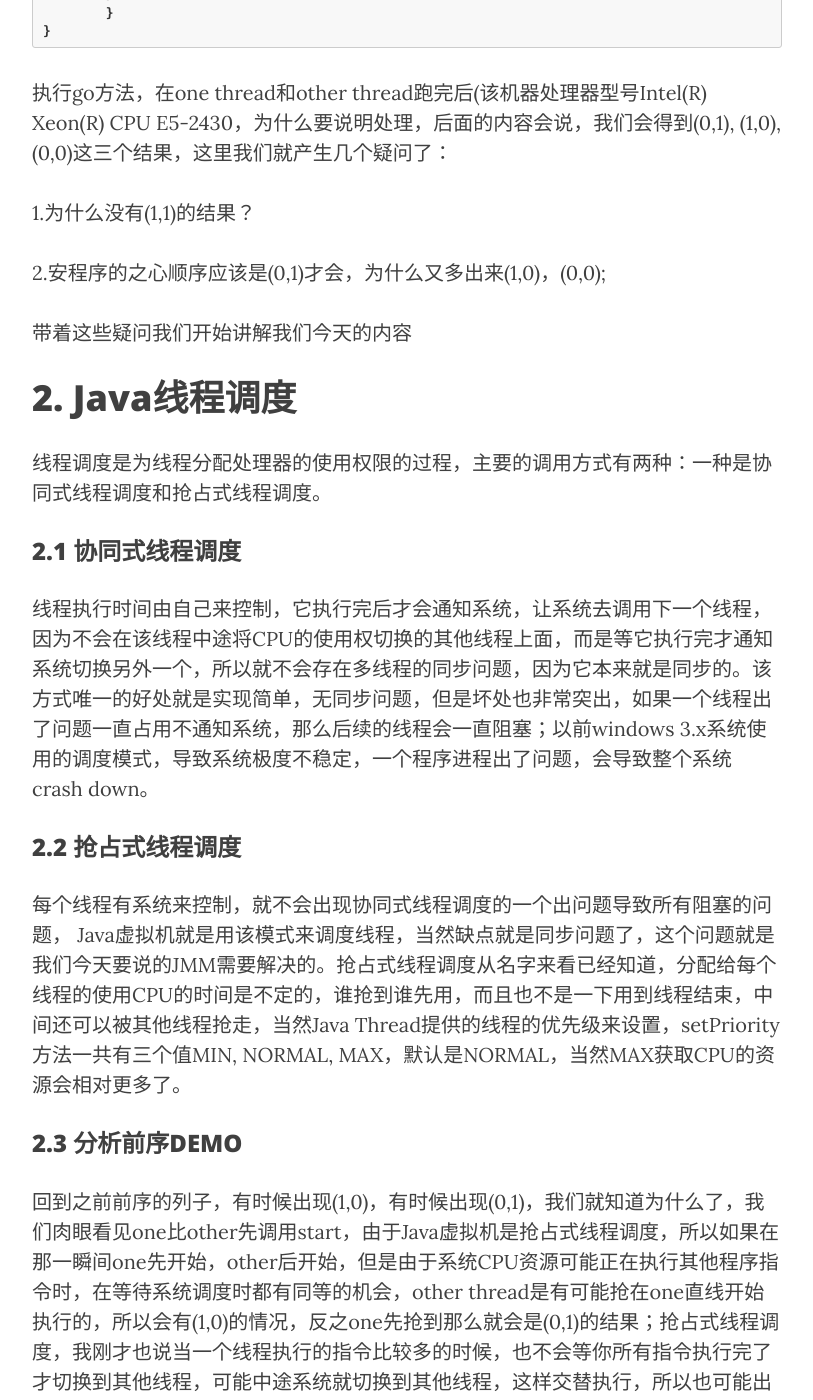
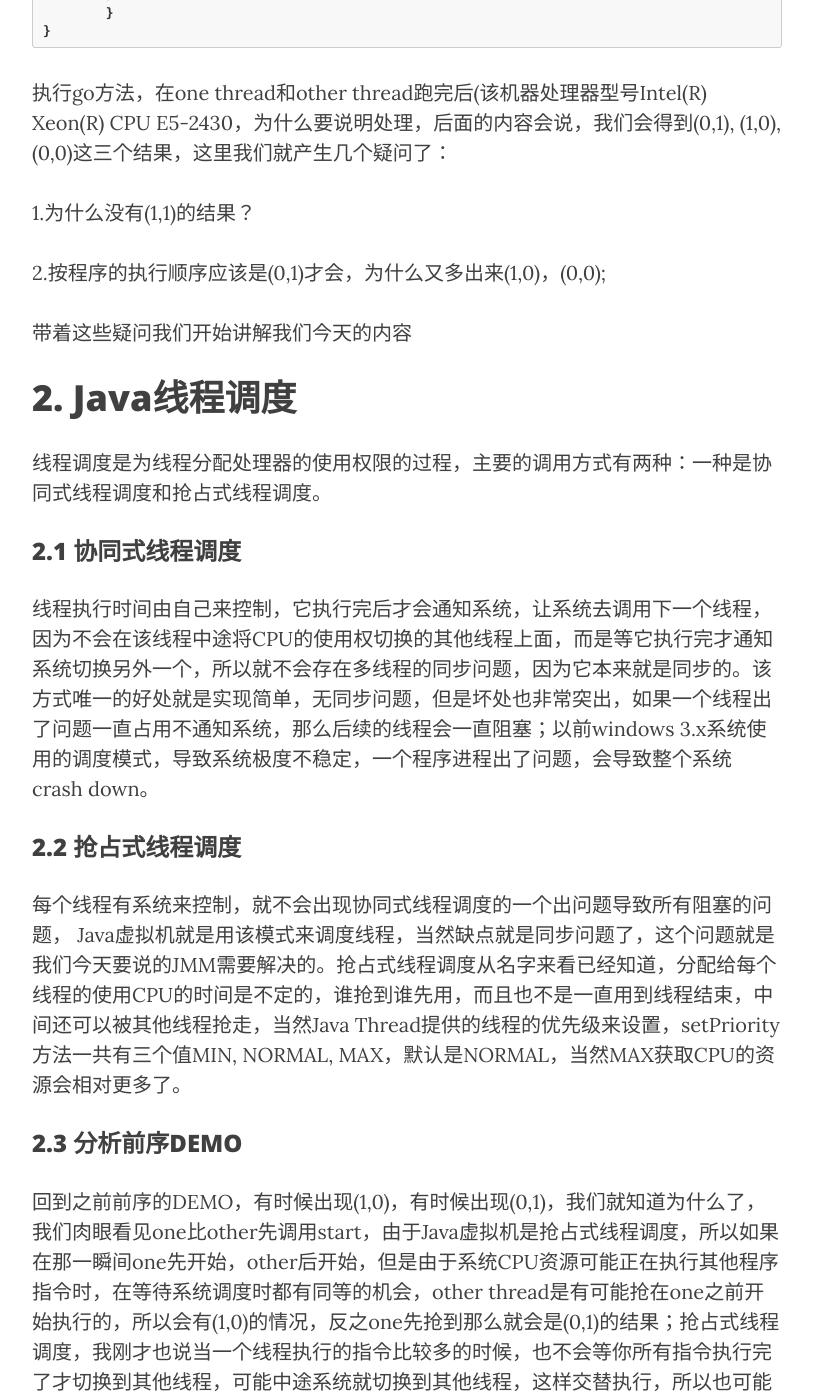
Before and after one commit to ryanwli/ryanwli.github.io, a Jekyll site: the page built from _posts/2016-08-20-jmm.md, in a window 1280 px wide and 1400 px high, scrolled down 1357 px. Shown: the whole window, without its empty margins (233-1046 px from the left). Built offline with Jekyll 4.4.1, drawn with Linux system fonts in a browser that asks for light colours; nearby versions of some CDN libraries; some of the changed text lies outside the part shown.

Commit message:
修改错别字

````diff
--- a/_posts/2016-08-20-jmm.md
+++ b/_posts/2016-08-20-jmm.md
@@ -48,7 +48,7 @@ public class VolatileExample {
 
 1.为什么没有(1,1)的结果？
 
-2.安程序的之心顺序应该是(0,1)才会，为什么又多出来(1,0)，(0,0);
+2.按程序的执行顺序应该是(0,1)才会，为什么又多出来(1,0)，(0,0);
 
 带着这些疑问我们开始讲解我们今天的内容
 
@@ -66,11 +66,11 @@ public class VolatileExample {
 
 ### 2.2 抢占式线程调度
 
-每个线程有系统来控制，就不会出现协同式线程调度的一个出问题导致所有阻塞的问题， Java虚拟机就是用该模式来调度线程，当然缺点就是同步问题了，这个问题就是我们今天要说的JMM需要解决的。抢占式线程调度从名字来看已经知道，分配给每个线程的使用CPU的时间是不定的，谁抢到谁先用，而且也不是一下用到线程结束，中间还可以被其他线程抢走，当然Java Thread提供的线程的优先级来设置，setPriority方法一共有三个值MIN, NORMAL, MAX，默认是NORMAL，当然MAX获取CPU的资源会相对更多了。
+每个线程有系统来控制，就不会出现协同式线程调度的一个出问题导致所有阻塞的问题， Java虚拟机就是用该模式来调度线程，当然缺点就是同步问题了，这个问题就是我们今天要说的JMM需要解决的。抢占式线程调度从名字来看已经知道，分配给每个线程的使用CPU的时间是不定的，谁抢到谁先用，而且也不是一直用到线程结束，中间还可以被其他线程抢走，当然Java Thread提供的线程的优先级来设置，setPriority方法一共有三个值MIN, NORMAL, MAX，默认是NORMAL，当然MAX获取CPU的资源会相对更多了。
 
 ### 2.3 分析前序DEMO
 
-回到之前前序的列子，有时候出现(1,0)，有时候出现(0,1)，我们就知道为什么了，我们肉眼看见one比other先调用start，由于Java虚拟机是抢占式线程调度，所以如果在那一瞬间one先开始，other后开始，但是由于系统CPU资源可能正在执行其他程序指令时，在等待系统调度时都有同等的机会，other thread是有可能抢在one直线开始执行的，所以会有(1,0)的情况，反之one先抢到那么就会是(0,1)的结果；抢占式线程调度，我刚才也说当一个线程执行的指令比较多的时候，也不会等你所有指令执行完了才切换到其他线程，可能中途系统就切换到其他线程，这样交替执行，所以也可能出现(1,1)，但是为什么我们演示没有出现呢，我判断的是因为我们目前的处理都是多核而且高频率，所以对于短的指令很可能在每次切换前就执行完了，下面代码可以印证(1,1)出现的可能性，而且也印证每次交替之前执行指令之多
+回到之前前序的DEMO，有时候出现(1,0)，有时候出现(0,1)，我们就知道为什么了，我们肉眼看见one比other先调用start，由于Java虚拟机是抢占式线程调度，所以如果在那一瞬间one先开始，other后开始，但是由于系统CPU资源可能正在执行其他程序指令时，在等待系统调度时都有同等的机会，other thread是有可能抢在one之前开始执行的，所以会有(1,0)的情况，反之one先抢到那么就会是(0,1)的结果；抢占式线程调度，我刚才也说当一个线程执行的指令比较多的时候，也不会等你所有指令执行完了才切换到其他线程，可能中途系统就切换到其他线程，这样交替执行，所以也可能出现(1,1)，但是为什么我们演示没有出现呢，我判断的是因为我们目前的处理都是多核而且高频率，所以对于短的指令很可能在每次切换前就执行完了，下面代码可以印证(1,1)出现的可能性，而且也印证每次交替之前执行指令之多
 
 ```java
 public class VolatileExampleForeach {
````
Also changed, not shown: other parts of _posts/2016-08-20-jmm.md (+2 -2 lines).
